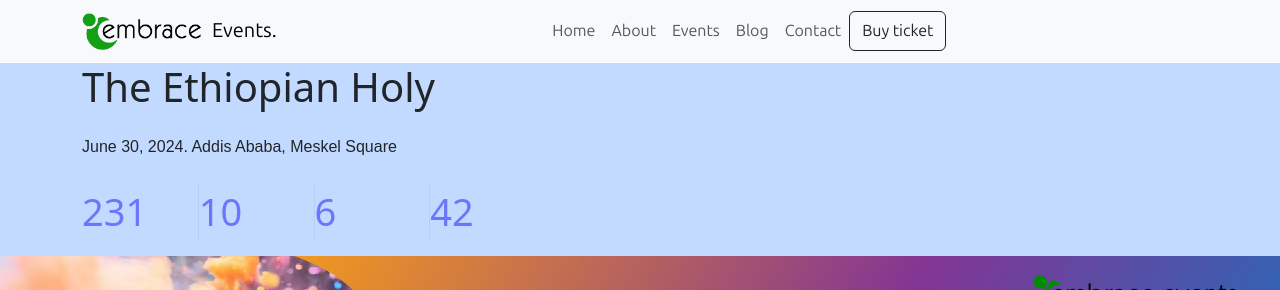
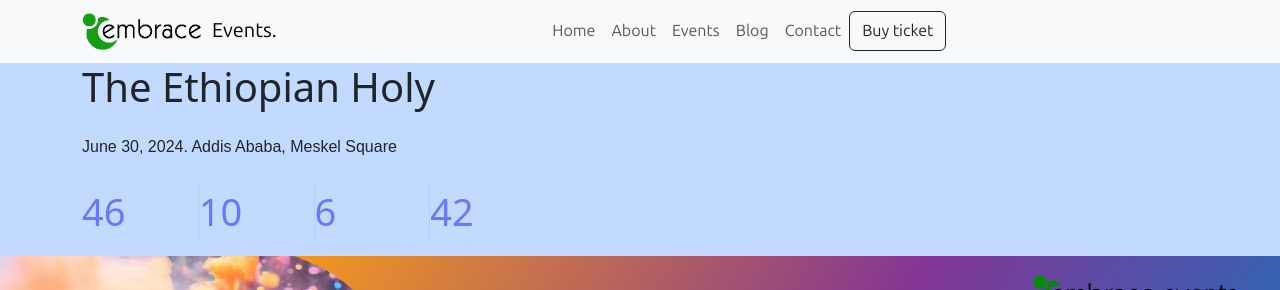
Before and after one commit to Mickykore/embrace-events, a React (Create React App) app in the folder frontend/: page / in a window 1280 px wide. Shown: the top 290 px of the page. Built offline with nearby package versions, Linux system fonts and the light colour scheme; a web font is replaced by a local one.

Commit message:
update date calculation

```diff
--- a/frontend/src/component/HeroSection.js
+++ b/frontend/src/component/HeroSection.js
@@ -5,8 +5,8 @@ import banner from '../assets/banner.png';
 
 const HeroSection = () => {
   const calculateTimeLeft = () => {
-    let year = new Date().getFullYear();
-    const difference = +new Date(`01/01/${year + 1}`) - +new Date();
+    const june30ThisYear = new Date(new Date().getFullYear(), 5, 30);
+    const difference = june30ThisYear - new Date();
     let timeLeft = {};
 
     if (difference > 0) {
```
